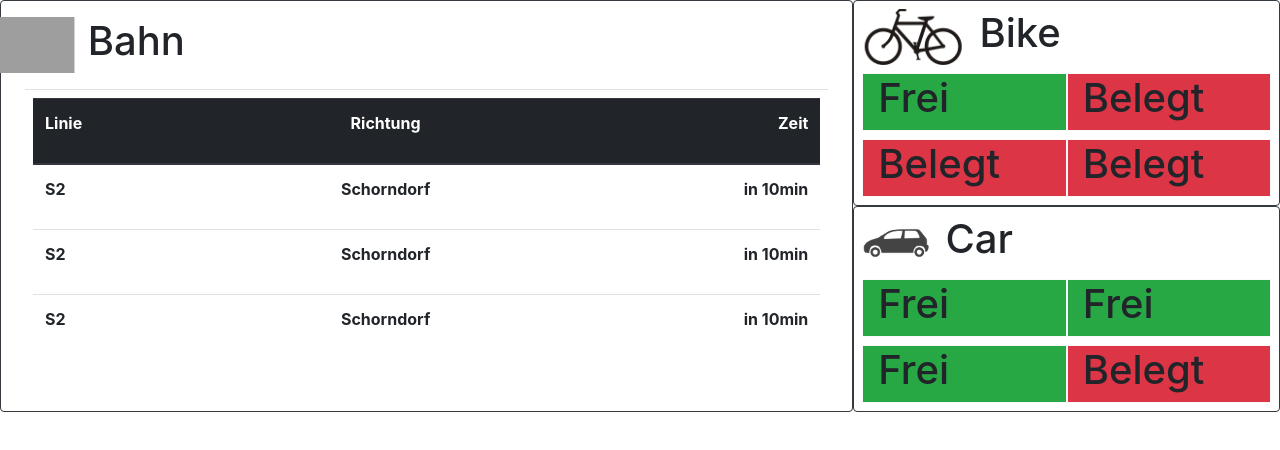
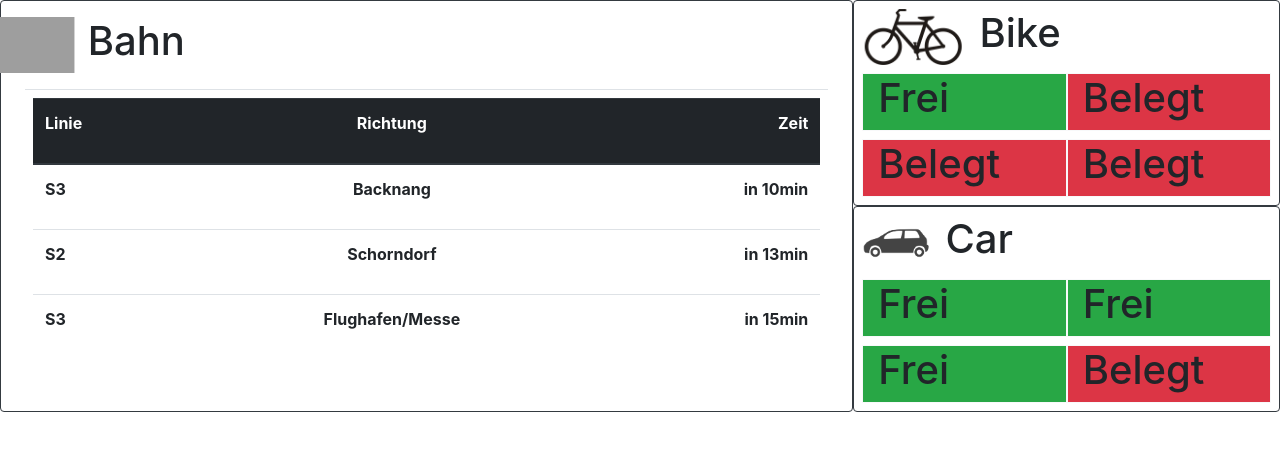
Before and after one commit to TimoMur/DHBW-NV-Monitor, a React (Create React App) app: page / in a window 1280 px wide. Shown: the top 450 px of the page. Built offline with nearby package versions, Linux system fonts and the light colour scheme; grey boxes are pictures that could not be loaded.

Commit message:
Load data from file

```diff
--- a/src/components/bahn/Bahn.js
+++ b/src/components/bahn/Bahn.js
@@ -2,8 +2,17 @@ import React from "react"
 import logo from "./s-bahn-logo.png"
 import "./Bahn.css"
 import BahnInfoTile from "./BahnInfoTile"
+import bahnData from "./bahnTestData"
 
 function Bahn() {
+
+    const trains = bahnData.map(bahn => {
+        return (
+            <BahnInfoTile bahn={bahn}
+            />
+        )
+    })
+
     return (
         <div className="col-8 p-3  border border-dark rounded">
             <div className="row">
@@ -24,9 +33,7 @@ function Bahn() {
                         </tr>
                     </thead>
                     <tbody>
-                        <BahnInfoTile />
-                        <BahnInfoTile />
-                        <BahnInfoTile />
+                        {trains}
                     </tbody>
                 </table>
             </div>
--- a/src/components/bahn/BahnInfoTile.js
+++ b/src/components/bahn/BahnInfoTile.js
@@ -1,11 +1,12 @@
 import React from "react"
 
-function BahnInfoTile() {
+function BahnInfoTile(props) {
+
     return (
         <tr>
-            <th scope="row"><p class="text-left">S2</p></th>
-            <th><p class="text-center">Schorndorf</p></th>
-            <th><p class="text-right">in 10min</p></th>
+            <th scope="row"><p class="text-left">{props.bahn.line}</p></th>
+            <th><p class="text-center">{props.bahn.destination}</p></th>
+            <th><p class="text-right">in {props.bahn.arrival}min</p></th>
         </tr>
     )
 }
--- /dev/null
+++ b/src/components/bahn/bahnTestData.js
@@ -0,0 +1,19 @@
+const bahnData = [
+    {
+        "line": "S3",
+        "destination": "Backnang",
+        "arrival": 10
+    },
+    {
+        "line": "S2",
+        "destination": "Schorndorf",
+        "arrival": 13
+    },
+    {
+        "line": "S3",
+        "destination": "Flughafen/Messe",
+        "arrival": 15
+    }
+]
+
+export default bahnData
```
